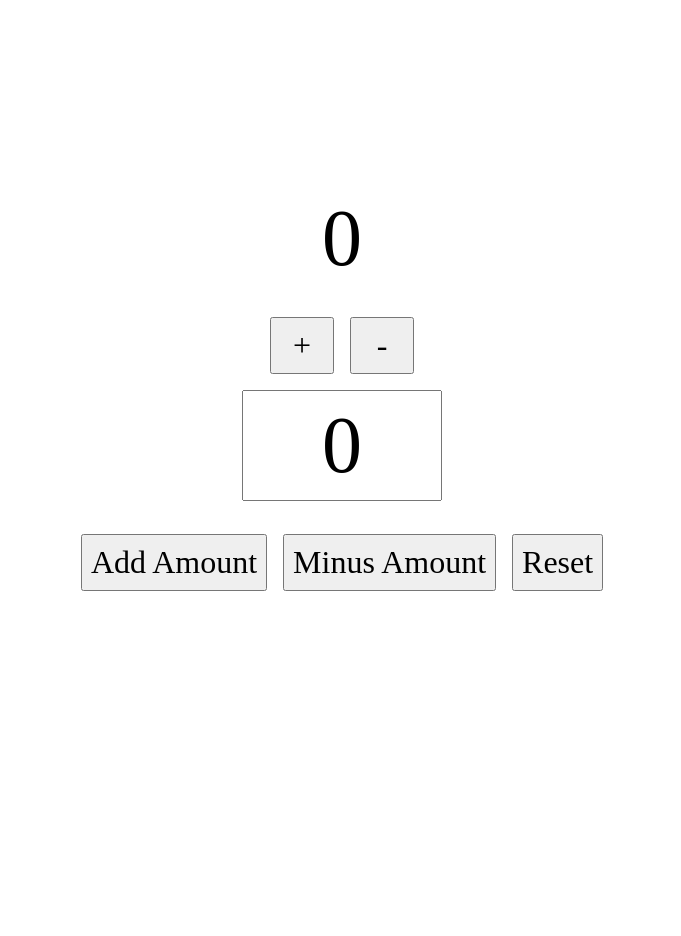
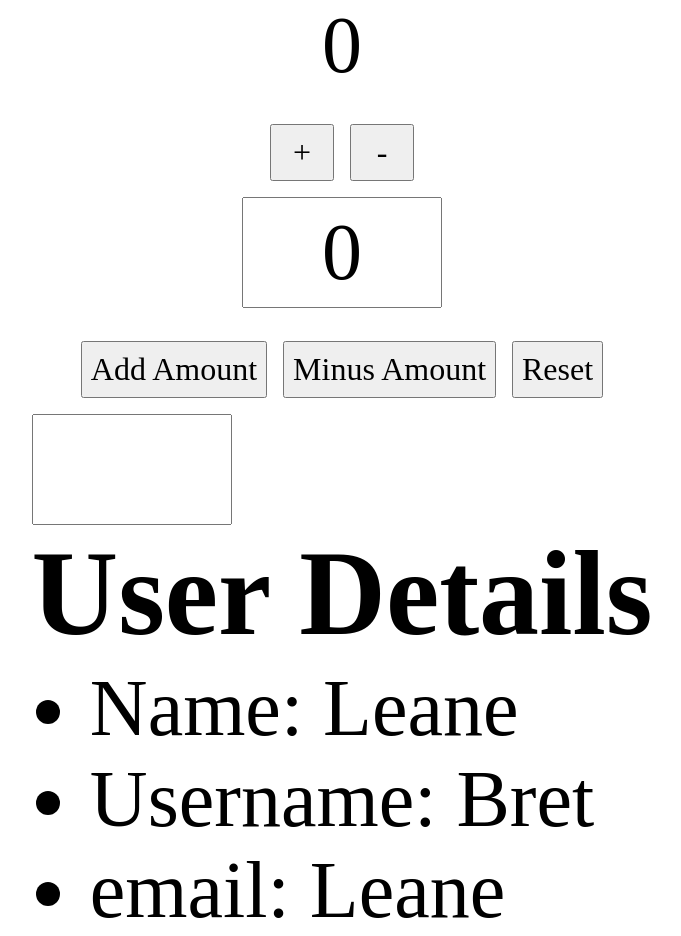
Before and after one commit to beloveddie/Basic-redux-implementation, a React (Create React App) app: page / in a window 1280 px wide. Shown: the whole page, without its empty margins (298-979 px from the left). Before the commit the page ends 800 px from the top, so only its background shows below. Built offline with nearby package versions, Linux system fonts and the light colour scheme.

Commit message:
Add User component to View

```diff
--- a/src/App.js
+++ b/src/App.js
@@ -1,9 +1,11 @@
 import Counter from "./features/counter/Counter";
+import Users from "./features/users/Users";
 
 function App() {
   return (
     <main className="App">
       <Counter />
+      <Users />
     </main>
   );
 }
```
